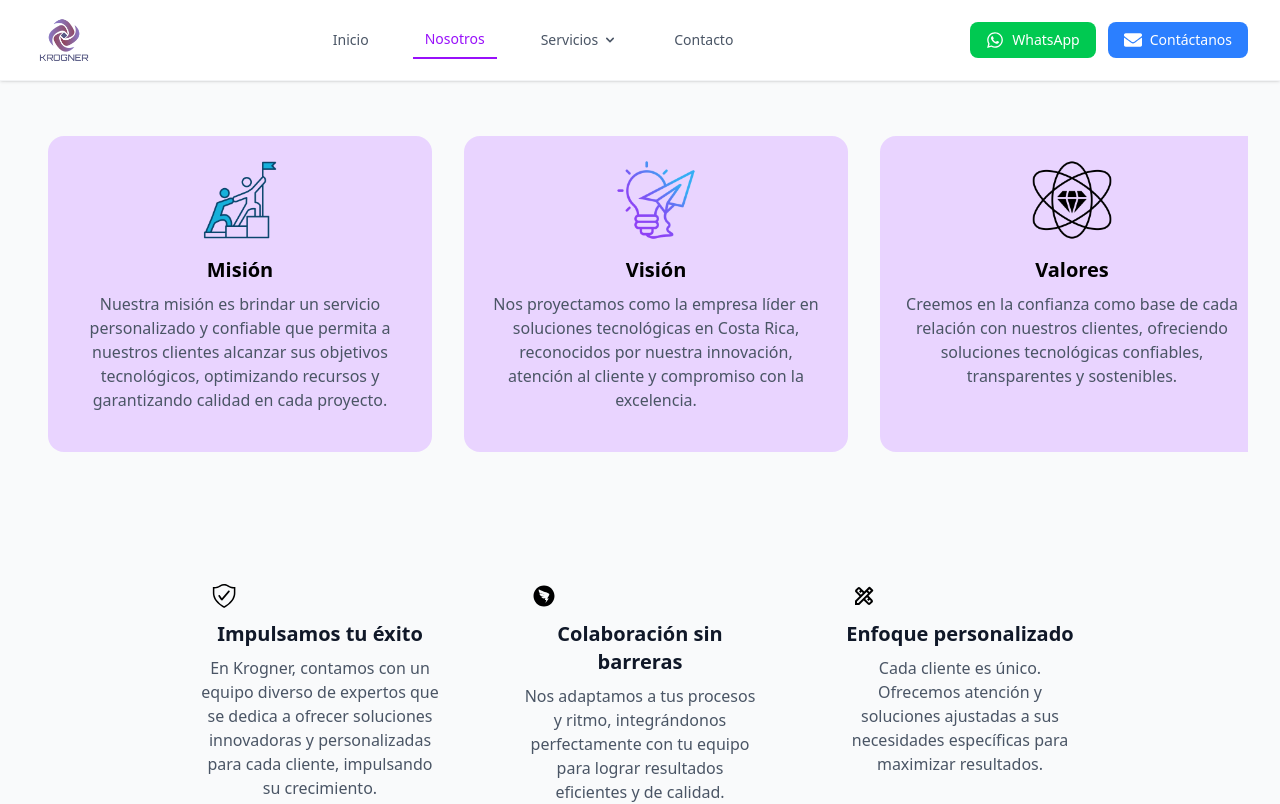
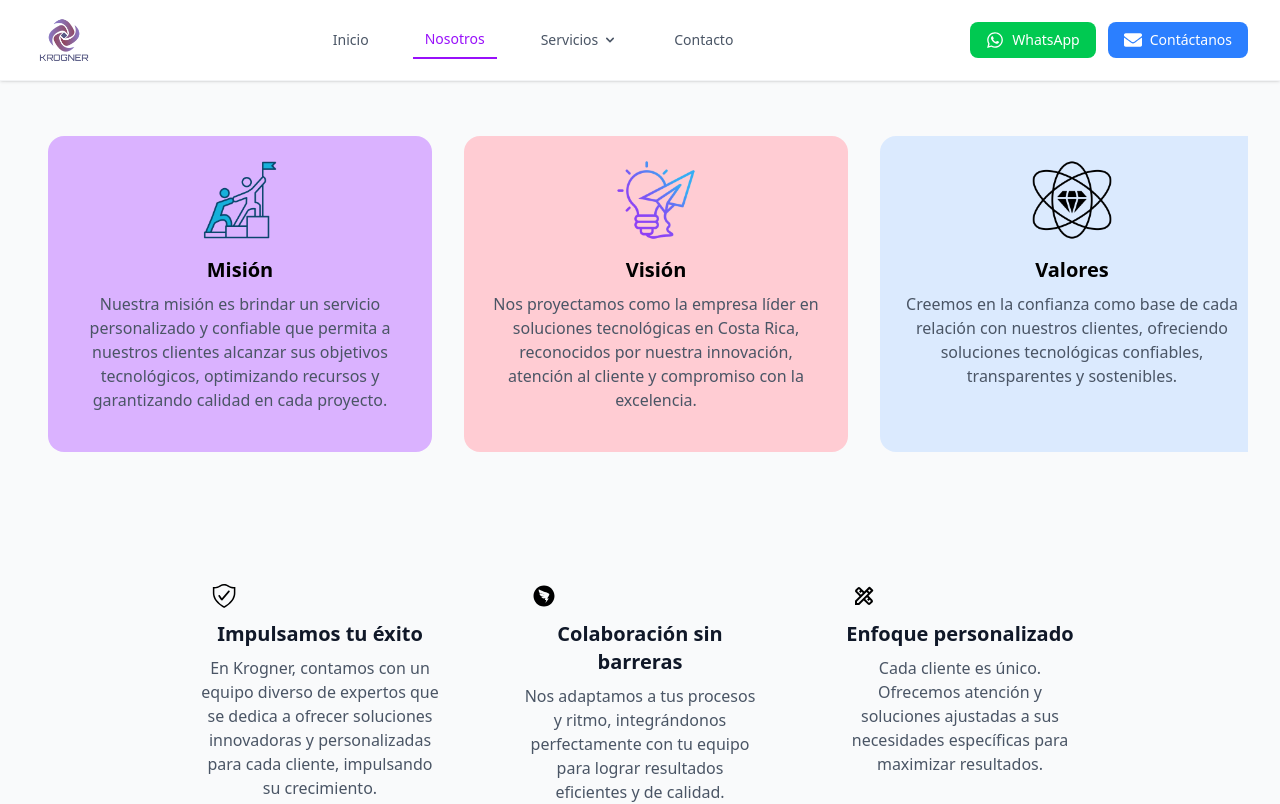
Before and after one commit to Luncier14/KrognerLandingPage, a React (Vite) app in the folder Krogner/: page /about in a window 1280 px wide. Shown: the top 804 px of the page. Built offline with nearby package versions, Linux system fonts and the light colour scheme.

Commit message:
Update Nosotros colors

```diff
--- a/Krogner/src/pages/Nosotros.jsx
+++ b/Krogner/src/pages/Nosotros.jsx
@@ -58,16 +58,22 @@ const PurposeSection = () => {
       icon: <img src={Mision} alt="Mision" className='w-full h-auto max-w-70 max-h-70' />,
       title: "Misión",
       description: "Nuestra misión es brindar un servicio personalizado y confiable que permita a nuestros clientes alcanzar sus objetivos tecnológicos, optimizando recursos y garantizando calidad en cada proyecto.",
+      Color: "bg-purple-300",
+      hoverColor: "hover:bg-purple-400"
     },
     {
       icon: <img src={Vision} alt="Vision" className='w-full h-auto max-w-70 max-h-70' />,
       title: "Visión",
       description: "Nos proyectamos como la empresa líder en soluciones tecnológicas en Costa Rica, reconocidos por nuestra innovación, atención al cliente y compromiso con la excelencia.",
+      Color: "bg-rose-200",
+      hoverColor: "hover:bg-rose-300"
     },
     {
       icon: <img src={Values} alt="Values" className='w-full h-auto max-w-70 max-h-70' />,
       title: "Valores",
       description: "Creemos en la confianza como base de cada relación con nuestros clientes, ofreciendo soluciones tecnológicas confiables, transparentes y sostenibles.",
+      Color: "bg-blue-100",
+      hoverColor: "hover:bg-blue-200"
     },
   ];
 
@@ -93,7 +99,9 @@ const PurposeSection = () => {
                 ease: "easeOut"
               }}
               viewport={{ once: true }}
-              className='bg-purple-200 min-w-[18rem] max-w-sm flex-shrink-0 cursor-pointer rounded-2xl p-6 hover:scale-105 hover:bg-purple-300 hover:shadow-xl transition-all duration-300 z-10 text-center flex flex-col items-center'
+              className={`${service.Color} ${service.hoverColor} min-w-[18rem] max-w-sm flex-shrink-0 cursor-pointer rounded-2xl p-6 hover:scale-105 hover:shadow-xl transition-all duration-300 z-10 text-center flex flex-col items-center`}
+
+
             >
               <div className='mb-4'>
                 <div className="w-20 h-20 flex items-center justify-center">
```
